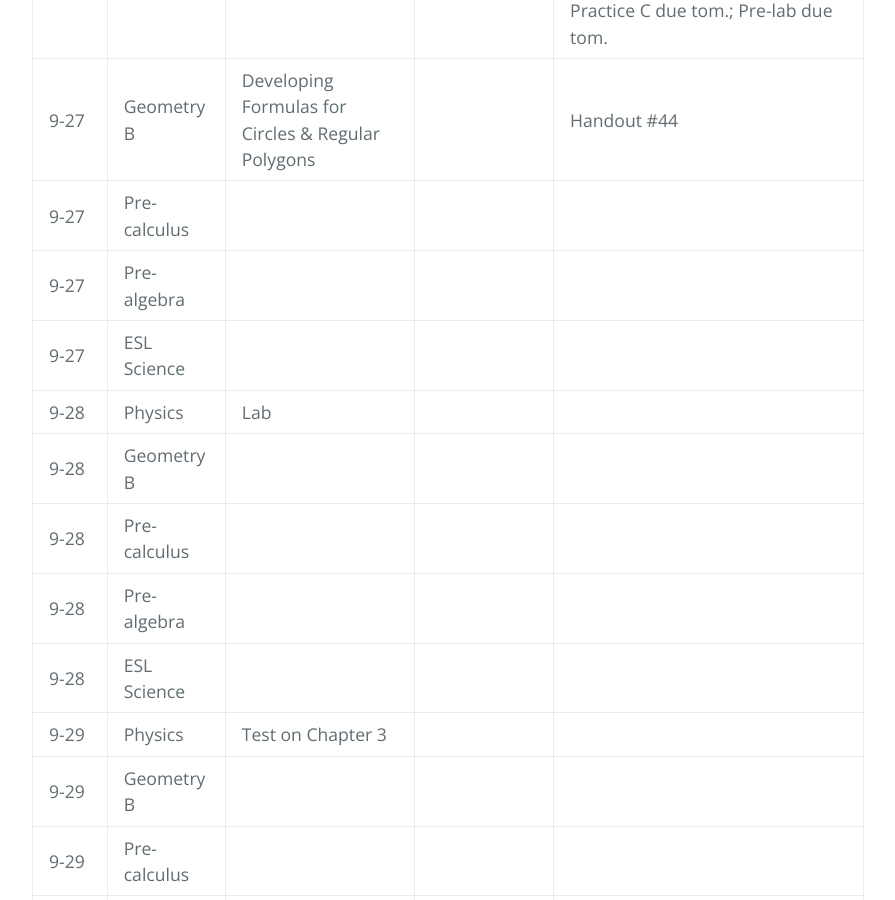
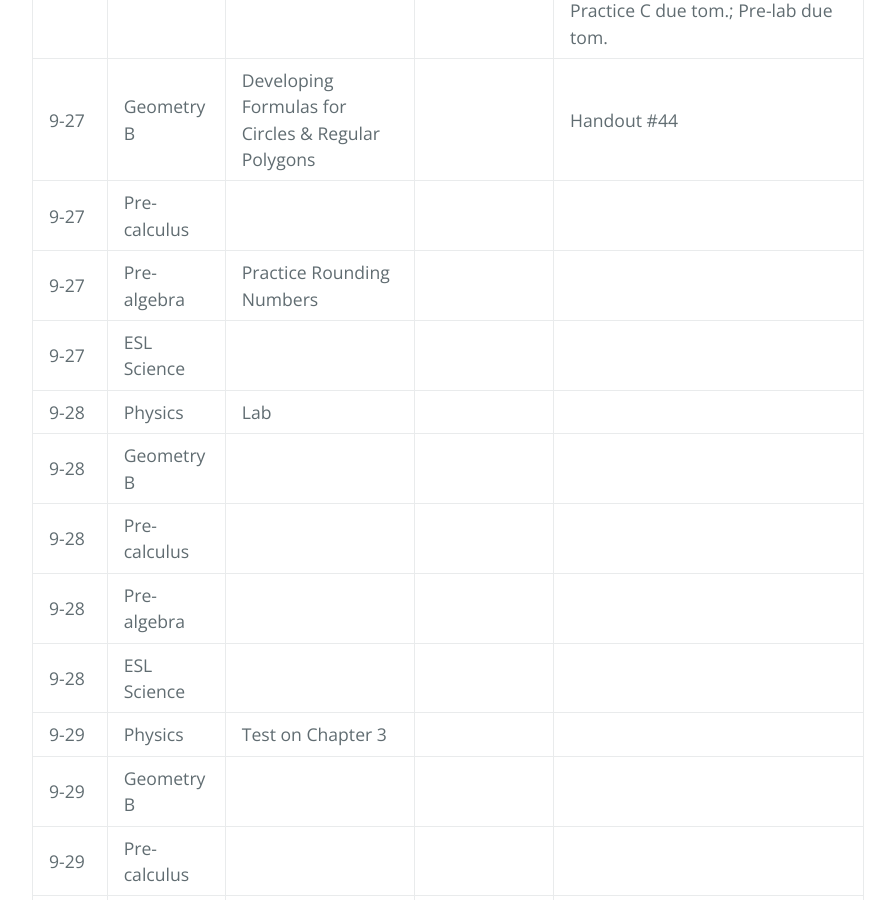
Before and after one commit to gpayoo/gpayoo, a Jekyll site: the page built from index.md, in a window 1280 px wide and 900 px high, scrolled down 729 px. Shown: the whole window, without its empty margins (192-1087 px from the left). Built offline with Jekyll 4.4.1, drawn with Linux system fonts in a browser that asks for light colours; our own code applies the rules of GitHub Pages for plain Markdown files.

Commit message:
Update index.md

```diff
--- a/index.md
+++ b/index.md
@@ -12,7 +12,7 @@ layout: default
 | 9-27 | Physics | Newton's Laws | |  Lab Reports on Reaction Time & Galileo's Ramp due Friday; Chapter 3 test Friday, P. 132 Practice C due tom.; Pre-lab due tom.
 | 9-27 | Geometry B | Developing Formulas for Circles & Regular Polygons  | |  Handout #44|
 | 9-27 | Pre-calculus |   | |
-| 9-27 | Pre-algebra |  | |
+| 9-27 | Pre-algebra | Practice Rounding Numbers | |
 | 9-27 | ESL Science |  |  |
 | 9-28 | Physics | Lab | |
 | 9-28 | Geometry B |  | |  |
```
